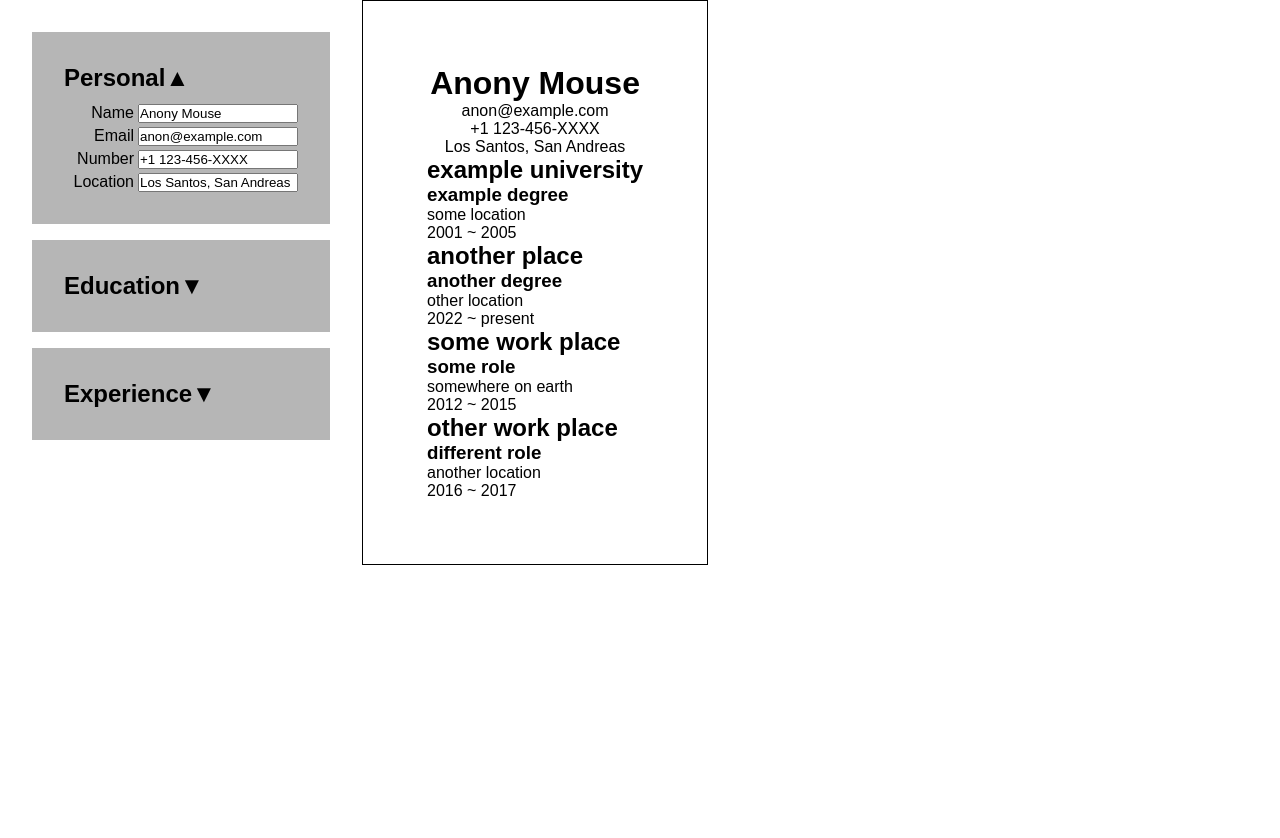
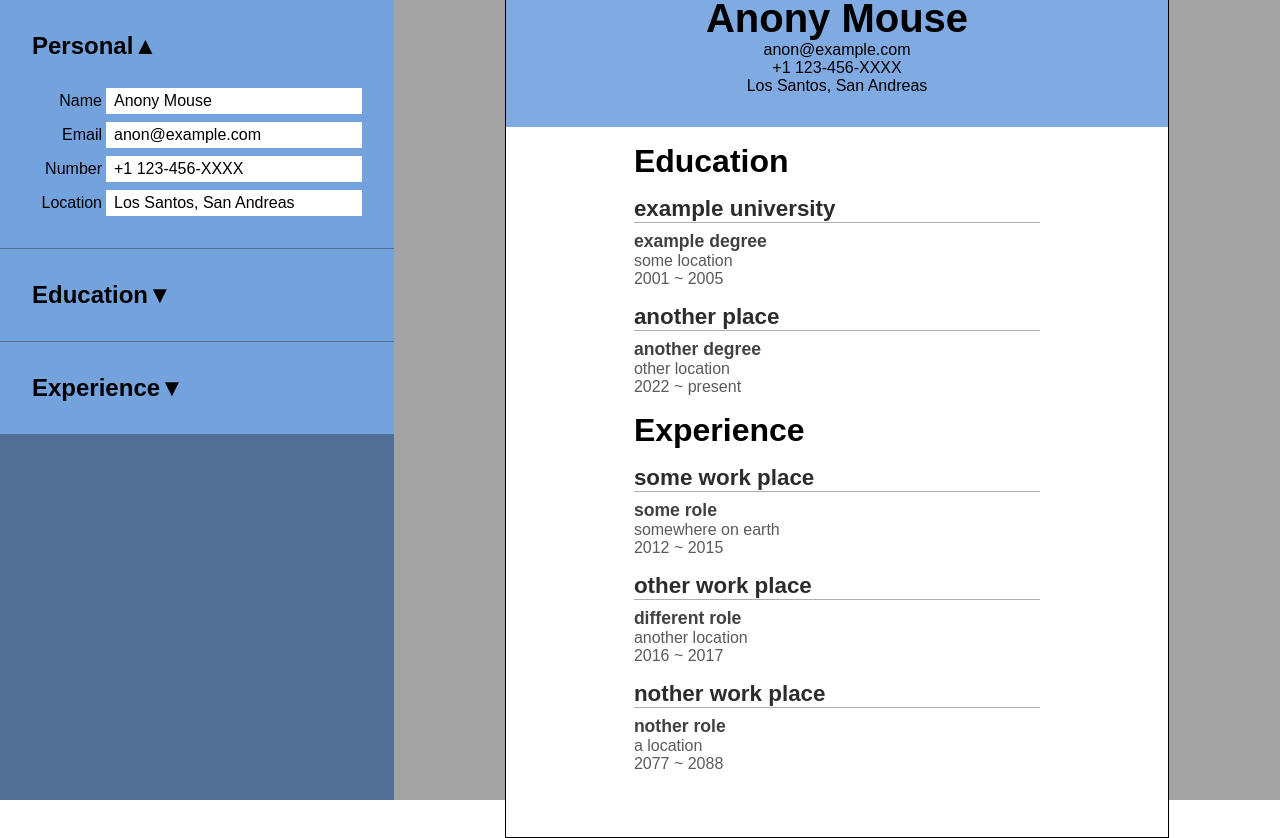
Before and after one commit to XavXS/cv-project-new, a React (Vite) app: page / in a window 1280 px wide. Before the commit the page ends 800 px from the top, so only its background shows below. Built offline with nearby package versions, Linux system fonts and the light colour scheme.

Commit message:
Improve styling

```diff
--- a/src/App.css
+++ b/src/App.css
@@ -9,26 +9,63 @@
   font-family: sans-serif;
 }
 
+.result-container {
+  display: flex;
+  justify-content: center;
+  align-items: center;
+  width: 100%;
+  background-color: rgb(163, 163, 163);
+}
+
 .result {
   background-color: white;
-  color: black;
   border: 1px solid black;
-  padding: 64px;
+  display: flex;
+  flex-direction: column;
+  gap: 16px;
+}
+
+.result-general h1 {
+  font-size: 2.5rem;
+}
+
+.result h2 {
+  font-size: 1.4rem;
+  color: rgb(44, 44, 44);
+}
+
+.result h3 {
+  font-size: 1.1rem;
+  color: rgb(65, 65, 65);
+}
+
+.result p:not(.result-general > p){
+  color: rgb(90, 90, 90);
 }
 
 .result-general {
   text-align: center;
+  background-color: rgb(127, 170, 226);
+  padding: 32px 200px;
 }
 
-form {
-  display: flex;
-  flex-direction: column;
-  gap: 16px;
-  padding: 32px;
+.result-education, .result-experience, .result h1:not(.result-general h1){
+  padding: 0 128px;
+}
+
+.result-experience:last-child {
+  margin-bottom: 64px;
+}
+
+.accent-line {
+  height: 1px;
+  background-color: rgb(173, 173, 173);
+  margin-bottom: 8px;
 }
 
 label {
   display: flex;
+  align-items: center;
   gap: 4px;
 }
 
@@ -38,24 +75,36 @@ label span {
 }
 
 input {
-  width: 160px;
+  width: 256px;
+  border: 0;
+  padding: 4px 8px;
+  font-size: 1rem;
+}
+
+form {
+  display: flex;
+  flex-direction: column;
+  gap: 1px;
+  background-color: rgb(82, 111, 150);
+  height: 100%;
 }
 
 .form-tab {
-  background-color: rgb(182, 182, 182);
+  background-color: rgb(116, 162, 221);
   padding: 32px;
 
   display: flex;
   flex-direction: column;
-  gap: 12px;
+  gap: 28px;
 }
 
 .fields {
   display: flex;
   flex-direction: column;
-  gap: 4px;
+  gap: 8px;
 }
 
 #root {
   display: flex;
+  height: 100vh;
 }
--- a/src/App.jsx
+++ b/src/App.jsx
@@ -48,6 +48,14 @@ function App() {
       location: 'another location',
       from: '2016',
       to: '2017',
+      id: uuid(),
+    },
+    {
+      name: 'nother work place',
+      role: 'nother role',
+      location: 'a location',
+      from: '2077',
+      to: '2088',
       id: uuid(),
     }
   ]);
@@ -155,6 +163,7 @@ function App() {
           }
         </FormTab>
       </form>
+      <div className='result-container'>
         <div className='result'>
           <div className='result-general'>
             <h1>{general.name}</h1>
@@ -162,22 +171,27 @@ function App() {
             <p>{general.tel}</p>
             <p>{general.location}</p>
           </div>
+          <h1>Education</h1>
           {education.map(target =>
             <div className='result-education' key={uuid()}>
               <h2>{target.name}</h2>
+              <div className='accent-line'></div>
               <h3>{target.degree}</h3>
               <p>{target.location}</p>
               <p>{target.from} ~ {target.to}</p>
             </div>
           )}
+          <h1>Experience</h1>
           {experience.map(target =>
             <div className='result-experience' key={uuid()}>
               <h2>{target.name}</h2>
+              <div className='accent-line'></div>
               <h3>{target.role}</h3>
               <p>{target.location}</p>
               <p>{target.from} ~ {target.to}</p>
             </div>
           )}
+        </div>
       </div>
     </>
   )
```
Lines whose indentation alone changed are shown as unchanged.
